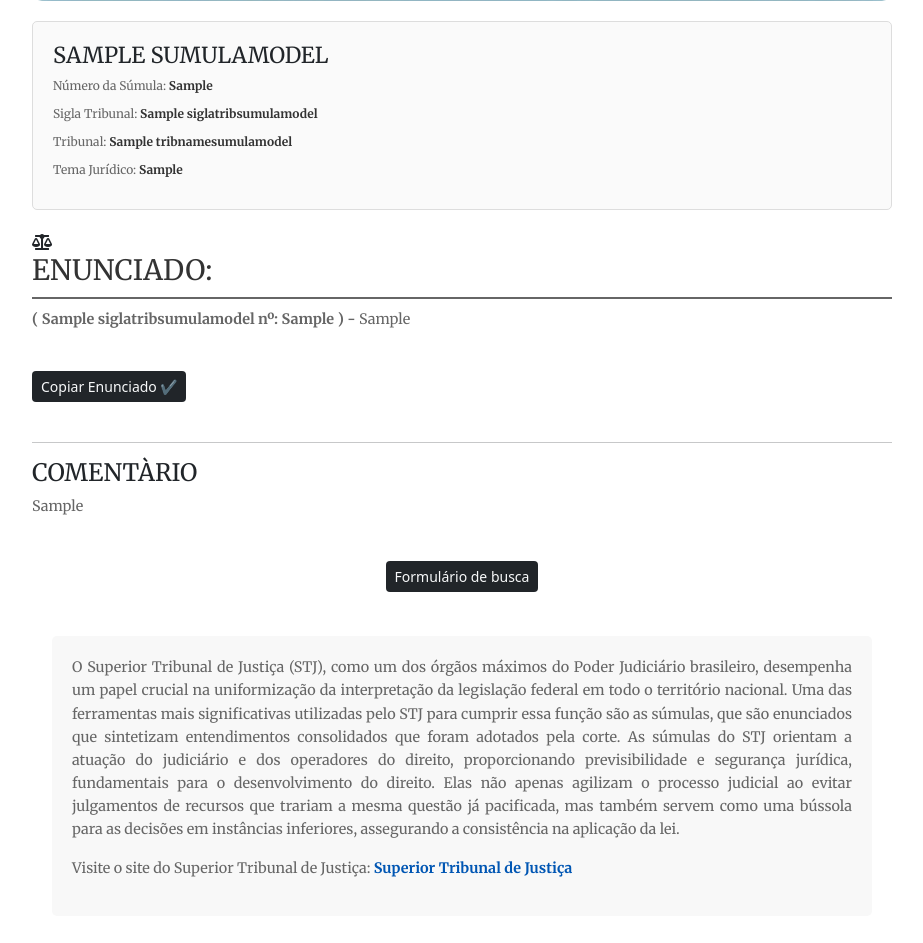
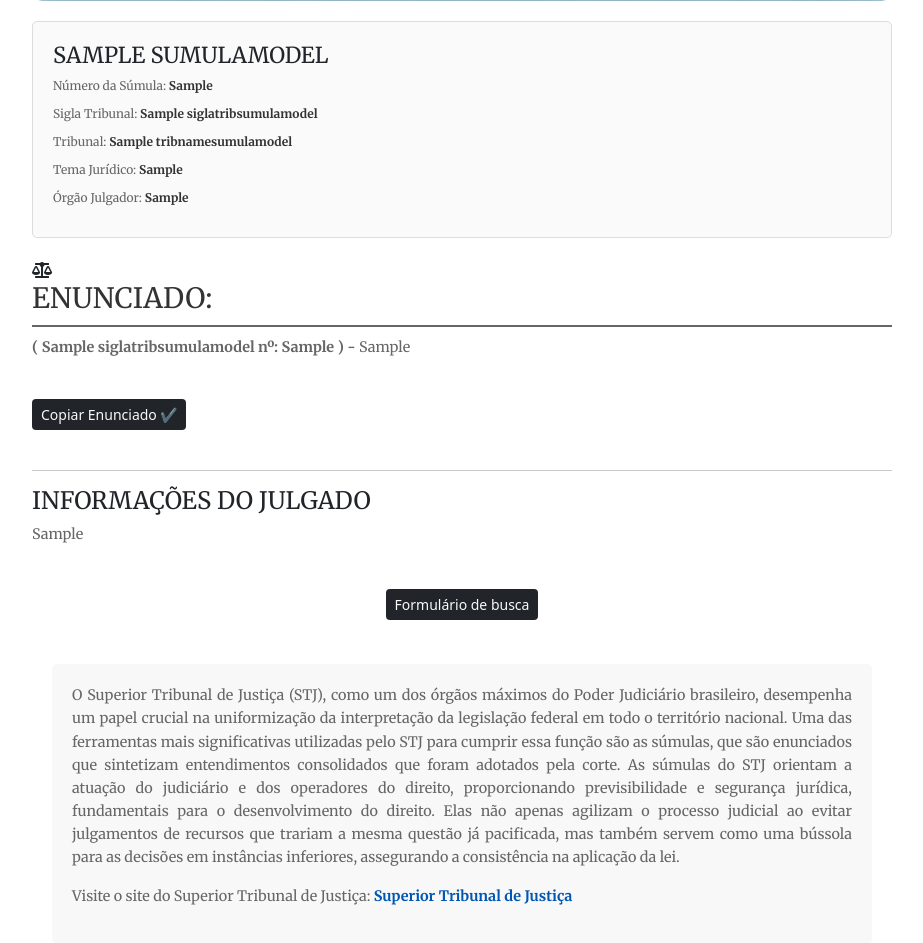
Before and after one commit to mrStudDev/xlexedu01, a Django app: a page that uses templates/templates_sumulas/sumula_single.html in a window 1280 px wide. Shown: the part 566-1509 px from the top of the page, without its empty margins (178-1101 px from the left). Run offline with Django 5.2, Linux system fonts and the light colour scheme; tables that the repository leaves empty hold one stand-in row (values such as "Sample post"); some libraries are stand-ins or nearby versions.

Commit message:
Refini sum sing

```diff
--- a/templates/templates_sumulas/sumula_single.html
+++ b/templates/templates_sumulas/sumula_single.html
@@ -14,6 +14,8 @@
             <p>Sigla Tribunal: <strong>{{ object.sigla_tribunal }}</strong></p>
             <p>Tribunal: <strong>{{ object.nome_tribunal }}</strong></p>
             <p>Tema Jurídico: <strong>{{ object.tema_juridico }}</strong></p>
+            <p>Órgão Julgador: <strong>{{ object.turma }}</strong></p>
+
             {% if user.is_authenticated and user.is_staff %}
             <div>
               <span>
@@ -36,7 +38,7 @@
             <br><br>
             <div id="message" style="color: rgb(109, 203, 15); font-size: 17;"></div>
             <hr>
-            <h4>COMENTÀRIO</h4>
+            <h4>INFORMAÇÕES DO JULGADO</h4>
             <p>{{object.comentario | safe}}</p>
         </div>
 
--- a/templates/templates_sumulas/sumulas_list.html
+++ b/templates/templates_sumulas/sumulas_list.html
@@ -33,7 +33,7 @@
                             <span class="card-title">
                                 <a href="{% url 'app_sumulas:sumula-single' sumula.slug %}">{{ sumula.title | slice:":47" }}</a>
                             </span><br>
-                            <p class="card-description">{{sumula.enunciado | slice:'140'}}</p>
+                            <p class="card-description">{{sumula.enunciado | slice:'150'}}...</p>
                         </div>
                         <div class="mt-auto">
                             <div class="d-flex justify-content-between align-items-center">
```
